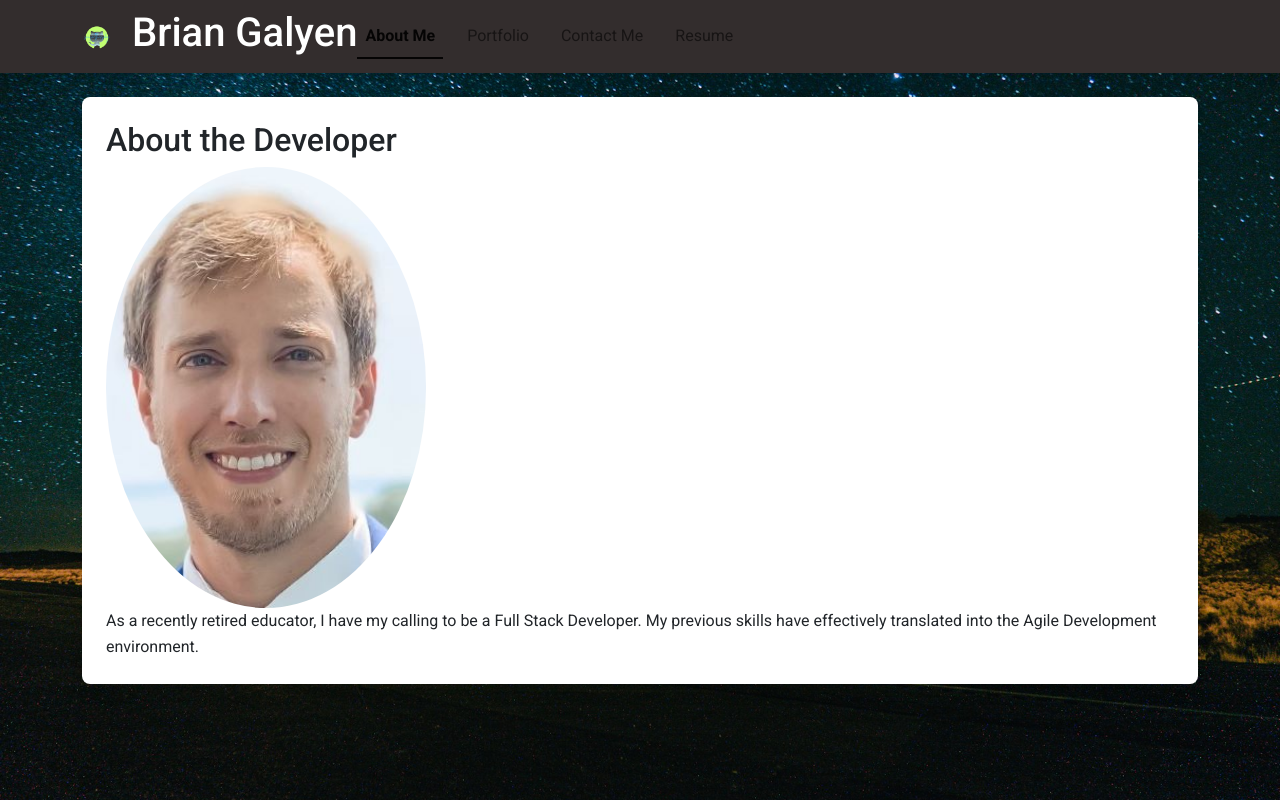
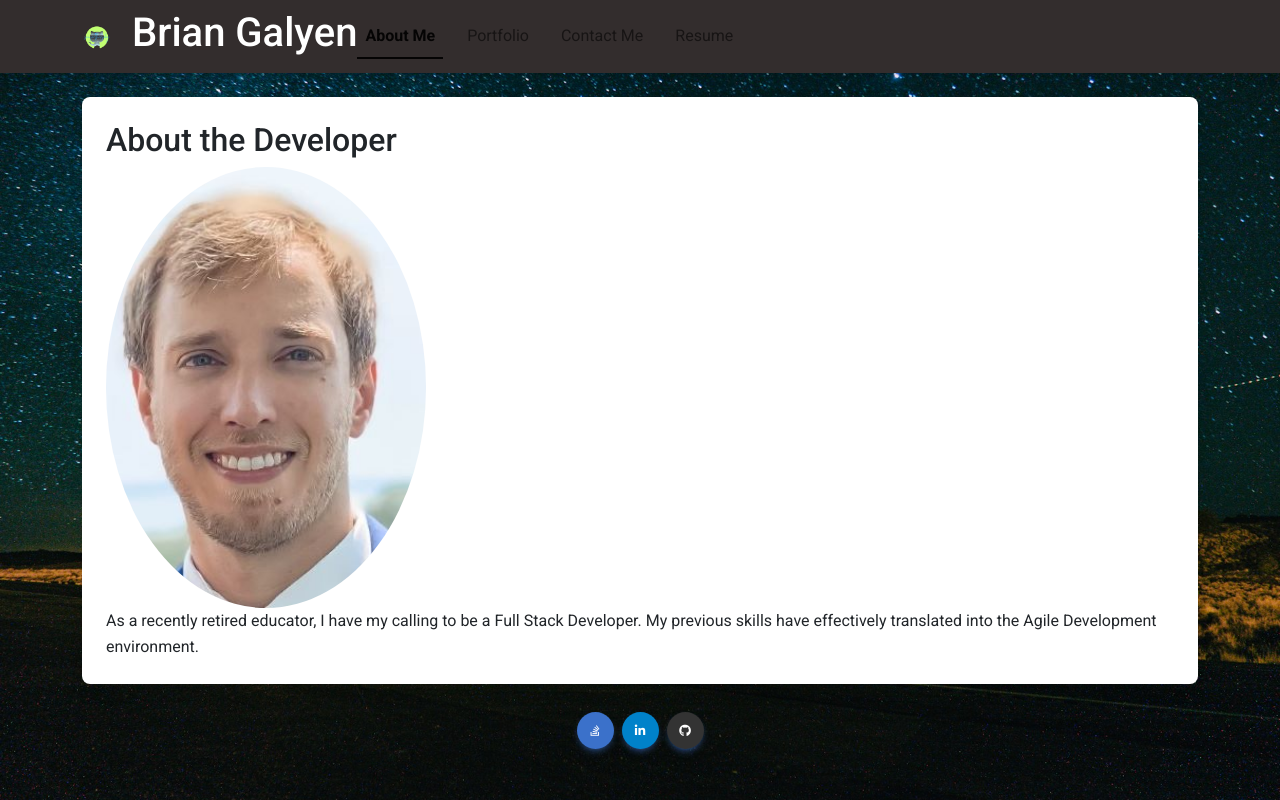
Before and after one commit to SeeYouThursday/BriansPortfolio, a React (Vite) app: page / in a window 1280 px wide. Built offline with nearby package versions, Linux system fonts and the light colour scheme.

Commit message:
Eliot's Last Try

```diff
--- a/src/App.jsx
+++ b/src/App.jsx
@@ -1,8 +1,9 @@
-// import Footer from './components/ui/Footer.jsx';
+import Footer from './components/ui/Footer.jsx';
 import Header from './components/ui/Header.jsx';
+// import Header from './components/Header';
 // import Background from './components/ui/Background';
 import { Outlet } from 'react-router-dom';
-import './assets/css/App.css';
+import './assets/css/app.css';
 import 'bootstrap/dist/css/bootstrap.min.css';
 
 function App() {
@@ -12,7 +13,7 @@ function App() {
       <main id="coverImage">
         <Outlet />
       </main>
-      {/* <Footer /> */}
+      <Footer />
     </div>
   );
 }
--- a/vite.config.js
+++ b/vite.config.js
@@ -8,4 +8,5 @@ export default defineConfig({
     port: 3000,
     open: true,
   },
+  base: '/',
 });
```
Also changed, not shown: src/assets/css/App.css (+0 -26 lines), src/assets/css/index.css (+0 -70 lines), 4 other files (tests, documents, lock files or other folders).
